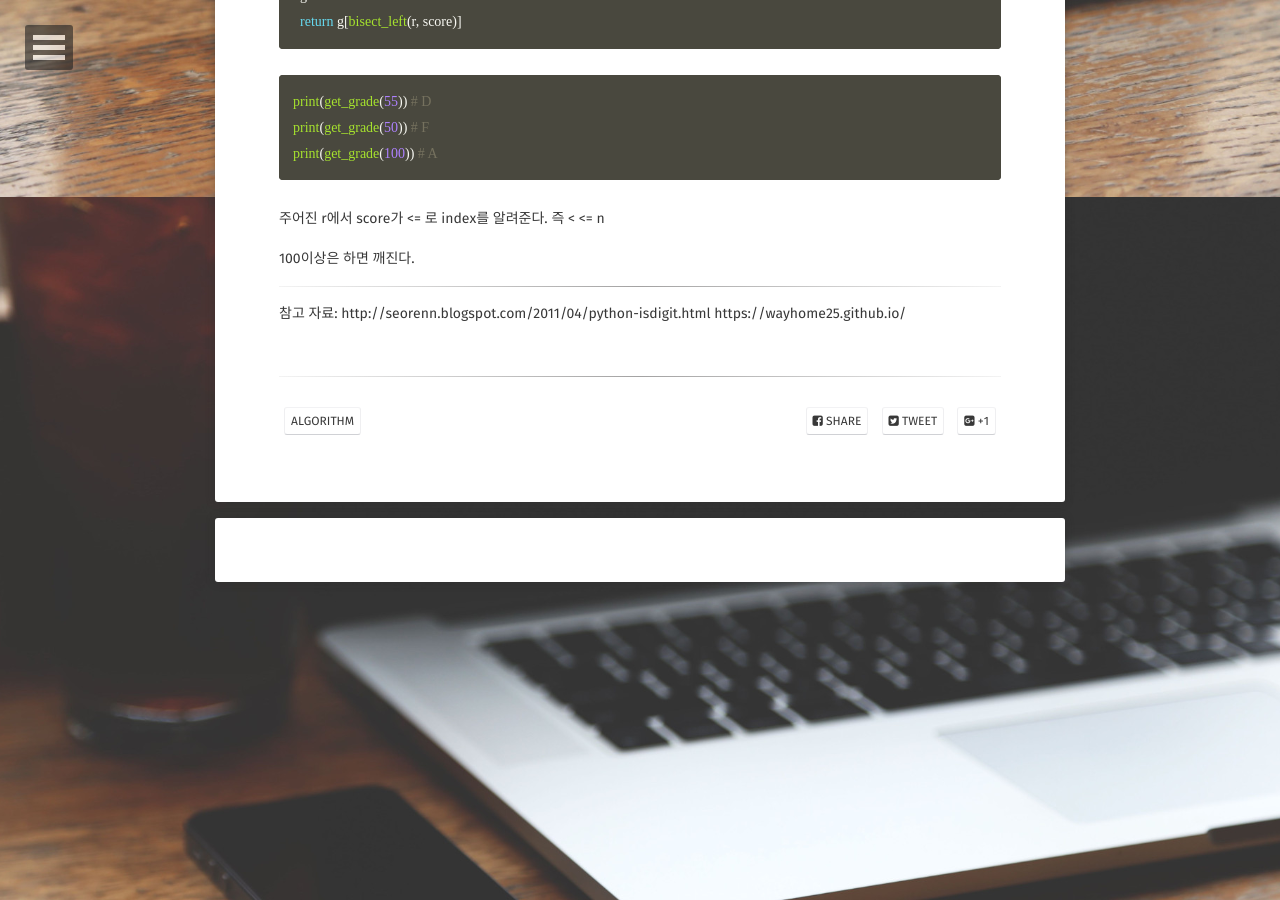
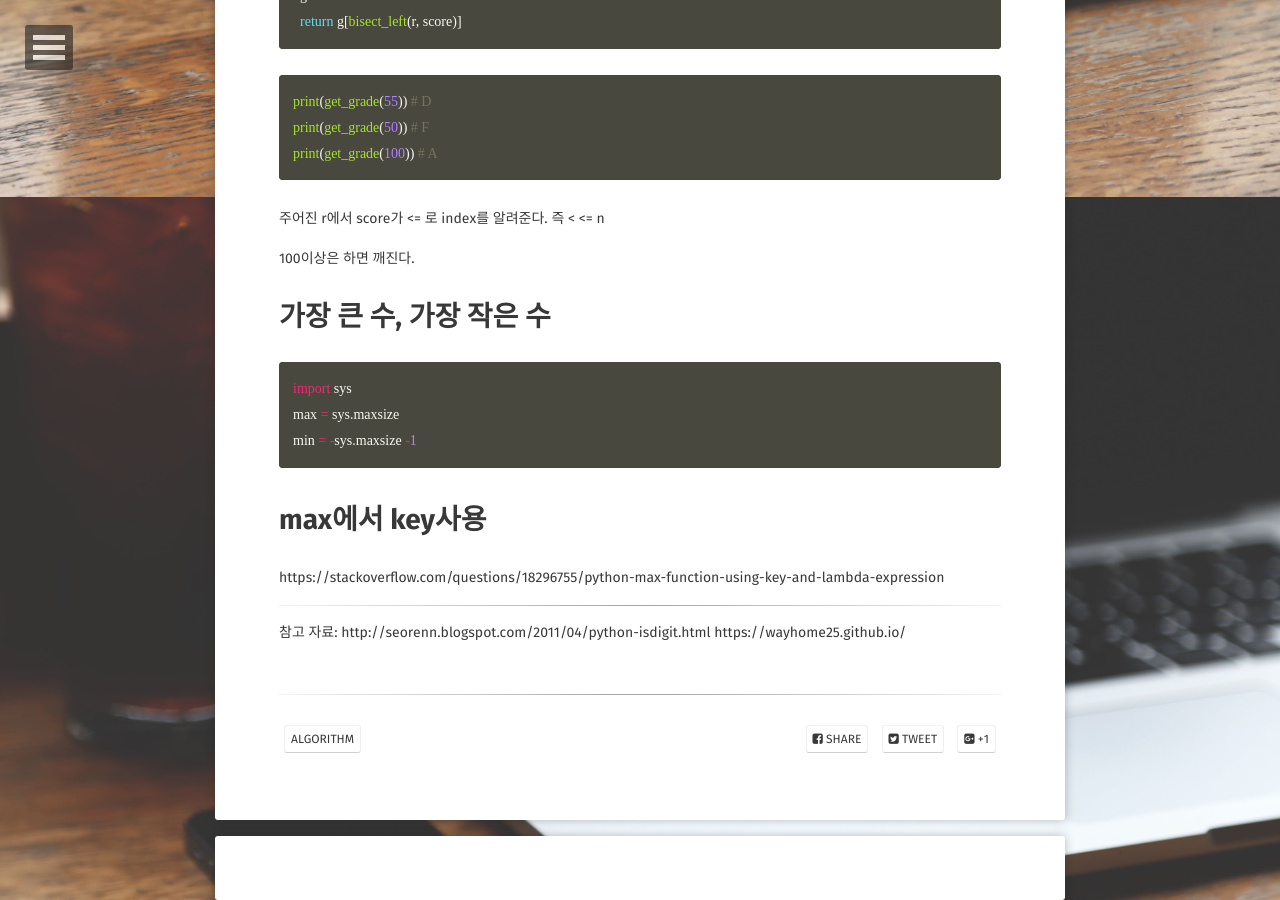
Before and after one commit to JoosJuliet/joosjuliet.github.io, a Jekyll site: the page built from _posts/2018-08-02-confusing_prblem_when_i_solved_algorithm_with_python.md, in a window 1280 px wide and 900 px high, scrolled down 8803 px. Built offline with Jekyll 4.4.1, drawn with Linux system fonts in a browser that asks for light colours; some web fonts are replaced.

Commit message:
put 가장 큰 수, 가장 작은 수, max에서 lambda 사용 법

````diff
--- a/_posts/2018-08-02-confusing_prblem_when_i_solved_algorithm_with_python.md
+++ b/_posts/2018-08-02-confusing_prblem_when_i_solved_algorithm_with_python.md
@@ -362,7 +362,16 @@ print(get_grade(100)) # A
 100이상은 하면 깨진다.
 
 
+# 가장 큰 수, 가장 작은 수
 
+``` python
+import sys
+max = sys.maxsize
+min = -sys.maxsize -1
+```
+
+# max에서 key사용
+https://stackoverflow.com/questions/18296755/python-max-function-using-key-and-lambda-expression
 
 -------
 참고 자료:
````
